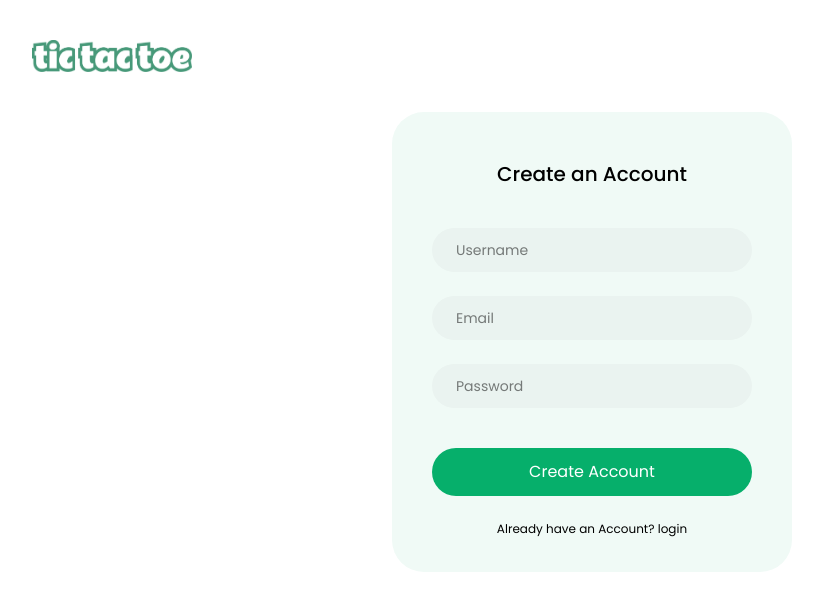
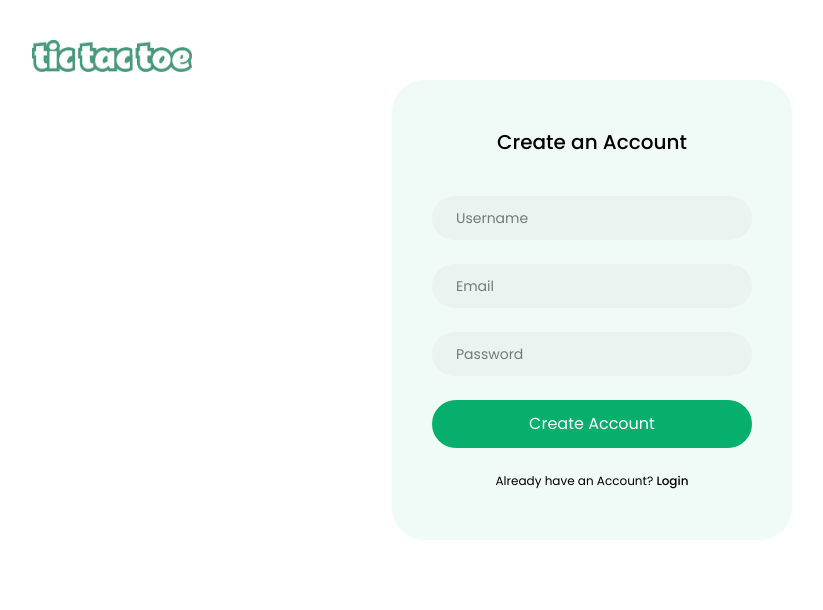
Before and after one commit to harishihan-c/multi-server-tic-tac-toe, a React (Vite) app in the folder client/: page / in a window 1280 px wide. Shown: the top 610 px of the page, without its empty margins (48-871 px from the left). Built offline with nearby package versions, Linux system fonts and the light colour scheme; a web font is replaced by a local one.

Commit message:
feat: add login section

```diff
--- a/client/src/pages/Register.jsx
+++ b/client/src/pages/Register.jsx
@@ -1,22 +1,59 @@
-import React from 'react'
-import assets from '../assets/assets'
+import React, { useState } from "react";
+import assets from "../assets/assets";
 
 const Register = () => {
+  const [state, setState] = useState("register");
   return (
-    <div className='flex flex-col'>
-      <img src={assets.logo} alt="" className='w-40 h-8 mt-10 ml-20' />
+    <div className="flex flex-col">
+      <img src={assets.logo} alt="" className="w-40 h-8 mt-10 ml-20" />
       <div>
-        <div className='w-100 h-115 bg-[#f0faf6] mx-auto mt-10 px-10 py-12 rounded-4xl'>
-          <p className='font-medium text-xl text-center mb-10'>Create an Account</p>
-          <input type='text' placeholder='Username' className='w-full bg-[#eaf3f0] py-3 px-6 rounded-full mb-6 text-sm outline-none'/>
-          <input type='email' placeholder='Email' className='w-full bg-[#eaf3f0] py-3 px-6 rounded-full mb-6 text-sm outline-none'/>
-          <input type='password' placeholder='Password' className='w-full bg-[#eaf3f0] py-3 px-6 rounded-full mb-10 text-sm outline-none'/>
-          <button className='w-full bg-[#06AF6B] text-white py-3 text-center rounded-full'>Create Account</button>
-          <p className='text-[12px] text-center mt-6'>Already have an Account? <span>login</span></p>
+        <div
+          className="w-100 h-115 bg-[#f0faf6] mx-auto mt-2
+         px-10 py-12 rounded-4xl"
+        >
+          {state === "register" ? (
+            <div>
+              <p className="font-medium text-xl text-center mb-10">
+                Create an Account
+              </p>
+              <input
+                type="text"
+                placeholder="Username"
+                className="w-full bg-[#eaf3f0] py-3 px-6 rounded-full mb-6 text-sm outline-none"
+              />
+            </div>
+          ) : (
+            <p className="font-medium text-xl text-center mb-10">Login</p>
+          )}
+
+          <input
+            type="email"
+            placeholder="Email"
+            className="w-full bg-[#eaf3f0] py-3 px-6 rounded-full mb-6 text-sm outline-none"
+          />
+          <input
+            type="password"
+            placeholder="Password"
+            className="w-full bg-[#eaf3f0] py-3 px-6 rounded-full mb-6 text-sm outline-none"
+          />
+
+          {state === "login" ? <p className="text-[12px] mb-10 ml-6 font-light">Forget Password?</p>: null}
+          <button className="w-full bg-[#06AF6B] text-white py-3 text-center rounded-full">
+            {state === "register" ? "Create Account" : "Login"}
+          </button>
+         {state === "register" ? (
+           <p className="text-[12px] text-center mt-6">
+            Already have an Account? <span className="font-medium cursor-pointer" onClick={() => setState("login")}>Login</span>
+          </p>
+         ) : (
+           <p className="text-[12px] text-center mt-6">
+            Don't have an Account? <span className="font-medium cursor-pointer" onClick={() => setState("register")}>Create an Account</span>
+          </p>
+         )}
         </div>
       </div>
     </div>
-  )
-}
+  );
+};
 
-export default Register
+export default Register;
```
